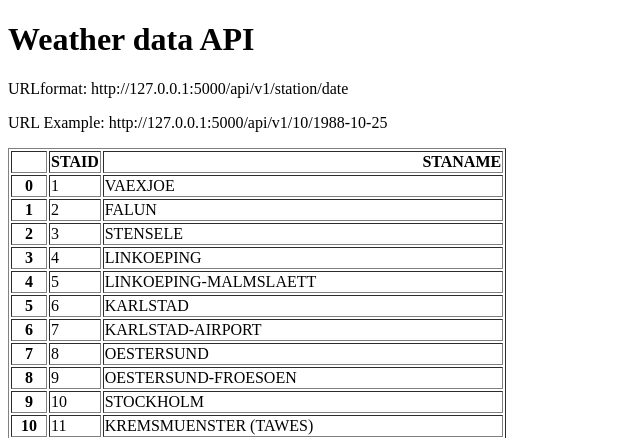
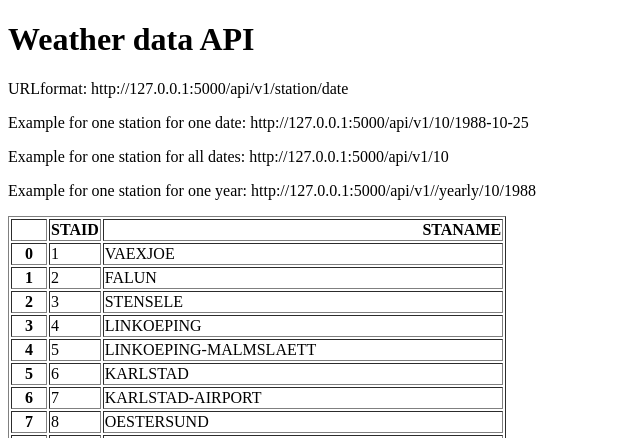
Before and after one commit to jvngit/WeatherAPI264, a Flask app: page / in a window 1280 px wide. Shown: the top 438 px of the page, without its empty margins (0-640 px from the left). Run offline with Flask 3, Linux system fonts and the light colour scheme.

Commit message:
Day 31: Add URL endpoints for yearly and all data

```diff
--- a/main.py
+++ b/main.py
@@ -22,5 +22,25 @@ def about(station,date):
     temperature = df.loc[df['    DATE'] == date ] ["   TG"].squeeze()/10
     return {"station":station,"date":date,"temperature":temperature}
 
+@app.route("/api/v1/<station>")
+
+def all_data(station): # We want to give user an info about one station here
+    filename = "data_small\TG_STAID" + str(station).zfill(6) + ".txt"
+    df = pd.read_csv(filename, skiprows=20, parse_dates=["    DATE"])
+    result = df.to_dict(orient="records")
+    return result
+
+@app.route("/api/v1/yearly/<station>/<year>")
+
+def yearly(station,year):
+    filename = "data_small\TG_STAID" + str(station).zfill(6) + ".txt"
+    df = pd.read_csv(filename, skiprows=20) # Why do we remove parse_dates=["    DATE"]) to avoid error?
+    df["    DATE"] = df["    DATE"].astype(str)
+    result = df[df["    DATE"].str.startswith(str(year))].to_dict(orient = "records")
+    return result
+
+
+
+
 if __name__ == "__main__":
     app.run(debug=True)
--- a/templates/home.html
+++ b/templates/home.html
@@ -8,7 +8,9 @@
 <body>
     <h1> Weather data API</h1>
     <p> URLformat: http://127.0.0.1:5000/api/v1/station/date</p>
-    <p> URL Example: http://127.0.0.1:5000/api/v1/10/1988-10-25</p>
+    <p> Example for one station for one date: http://127.0.0.1:5000/api/v1/10/1988-10-25</p>
+    <p> Example for one station for all dates: http://127.0.0.1:5000/api/v1/10</p>
+    <p> Example for one station for one year: http://127.0.0.1:5000/api/v1//yearly/10/1988</p>
     <p> {{data|safe}} </p>
 
 </body>
```
